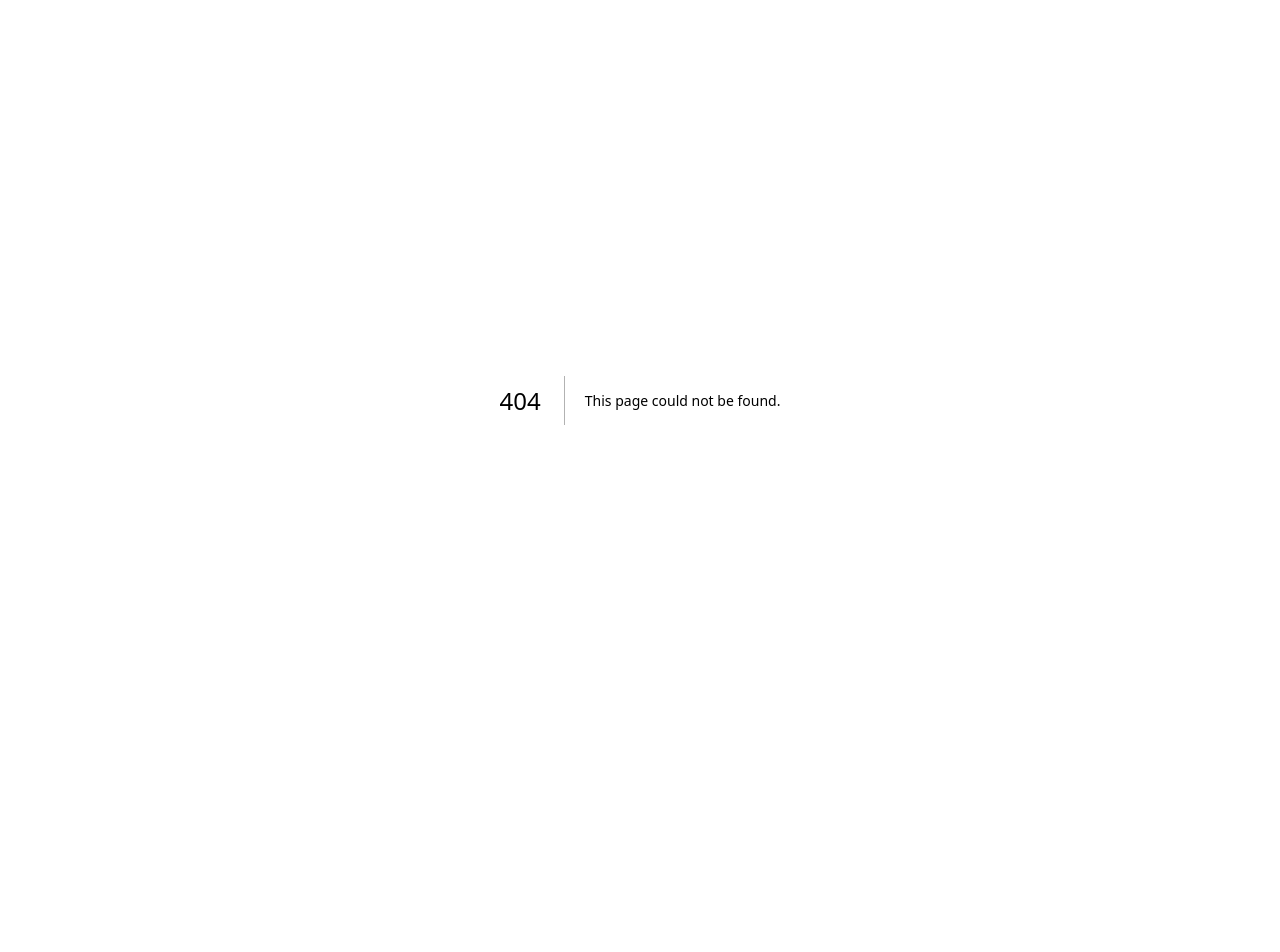
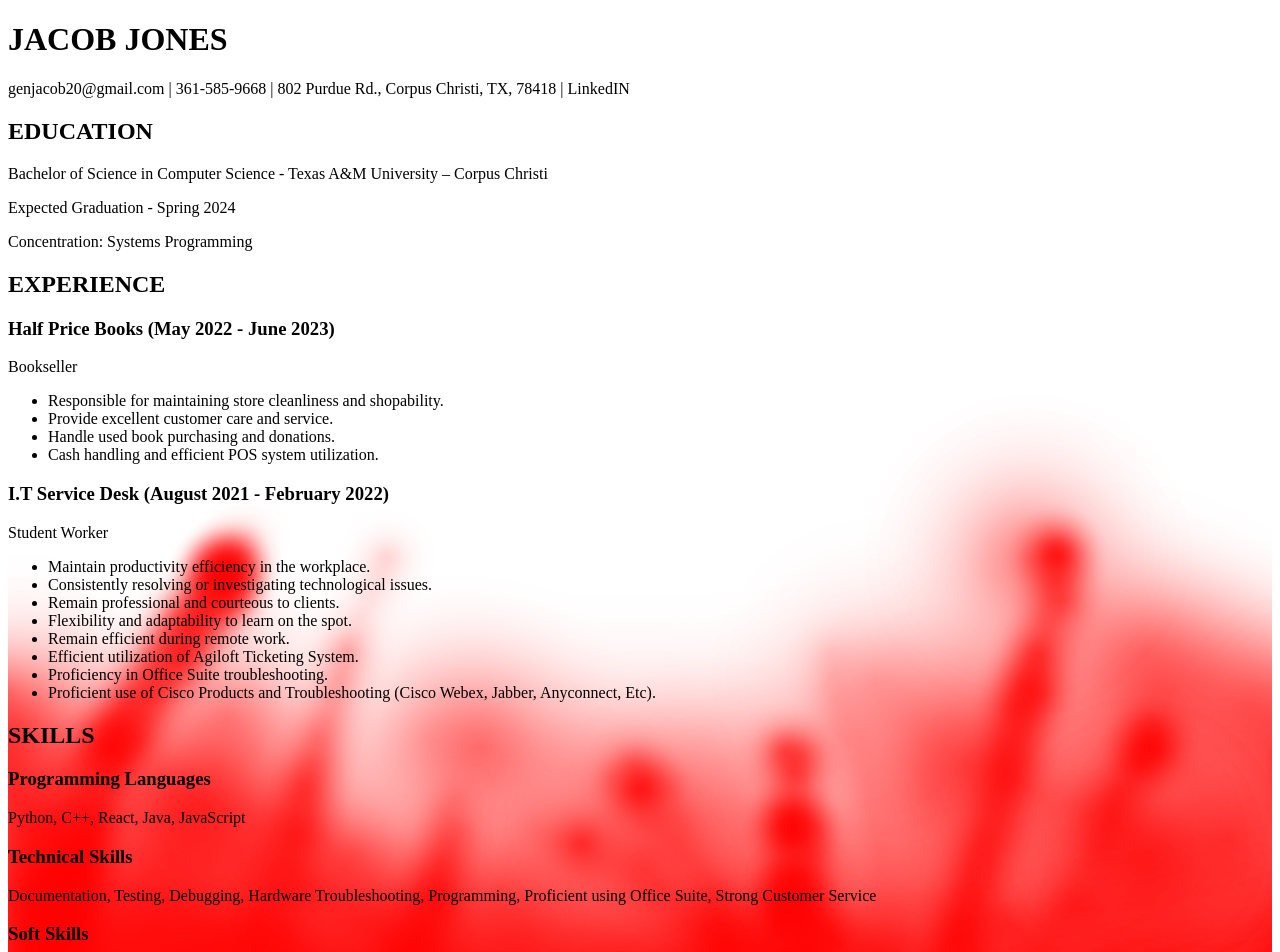
Before and after one commit to JacobJJoness/PortfolioSite, a Next.js app in the folder my-portfolio/: page /resume in a window 1280 px wide. Before the commit this address had no page. Shown: the top 952 px of the page. Before the commit the page ends 800 px from the top, so only its background shows below. Built offline with nearby package versions, Linux system fonts and the light colour scheme.

Commit message:
Added Resume Page
Added resume page still a WIP

```diff
--- a/my-portfolio/app/page.tsx
+++ b/my-portfolio/app/page.tsx
@@ -1,4 +1,5 @@
 import Image from 'next/image'
+import Link from 'next/link';
 
 export default function Home() {
   return (
@@ -49,11 +50,10 @@ export default function Home() {
           </p>
         </a>
 
-        <a
-          href="https://nextjs.org/learn?utm_source=create-next-app&utm_medium=appdir-template-tw&utm_campaign=create-next-app"
+        <Link
+          href="/resume"
           className="group rounded-lg border border-transparent px-5 py-4 transition-colors hover:border-gray-300 hover:bg-gray-100 hover:dark:border-neutral-700 hover:dark:bg-neutral-800/30"
-          target="_blank"
-          rel="noopener noreferrer"
+
         >
           <h2 className={`mb-3 text-2xl font-semibold`}>
             Resume{' '}
@@ -64,7 +64,7 @@ export default function Home() {
           <p className={`m-0 max-w-[30ch] text-sm opacity-50`}>
             Learn about Next.js in an interactive course with&nbsp;quizzes!
           </p>
-        </a>
+        </Link>
 
 
       </div>
--- /dev/null
+++ b/my-portfolio/pages/resume.tsx
@@ -0,0 +1,67 @@
+// pages/resume.js
+
+import Head from 'next/head';
+
+export default function Resume() {
+  return (
+    <div className="min-h-screen w-screen flex items-center justify-center bg-cover bg-center bg-no-repeat bg-black text-white" style={{ backgroundImage: 'url(/red.png)' }}>
+      <Head>
+        <title>Jacob Jones - Resume</title>
+      </Head>
+      <header className="mb-8">
+        <h1 className="text-4xl font-bold mb-2">JACOB JONES</h1>
+        <p className="text-lg">genjacob20@gmail.com | 361-585-9668 | 802 Purdue Rd., Corpus Christi, TX, 78418 | LinkedIN</p>
+      </header>
+      <section className="mb-8">
+        <h2 className="text-2xl font-bold mb-2">EDUCATION</h2>
+        <p>Bachelor of Science in Computer Science - Texas A&amp;M University – Corpus Christi</p>
+        <p>Expected Graduation - Spring 2024</p>
+        <p>Concentration: Systems Programming</p>
+      </section>
+      <section className="mb-8">
+        <h2 className="text-2xl font-bold mb-2">EXPERIENCE</h2>
+        <div className="mb-4">
+          <h3 className="text-lg font-bold">Half Price Books (May 2022 - June 2023)</h3>
+          <p>Bookseller</p>
+          <ul className="list-disc ml-8">
+            <li>Responsible for maintaining store cleanliness and shopability.</li>
+            <li>Provide excellent customer care and service.</li>
+            <li>Handle used book purchasing and donations.</li>
+            <li>Cash handling and efficient POS system utilization.</li>
+          </ul>
+        </div>
+        <div className="mb-4">
+          <h3 className="text-lg font-bold">I.T Service Desk (August 2021 - February 2022)</h3>
+          <p>Student Worker</p>
+          <ul className="list-disc ml-8">
+            <li>Maintain productivity efficiency in the workplace.</li>
+            <li>Consistently resolving or investigating technological issues.</li>
+            <li>Remain professional and courteous to clients.</li>
+            <li>Flexibility and adaptability to learn on the spot.</li>
+            <li>Remain efficient during remote work.</li>
+            <li>Efficient utilization of Agiloft Ticketing System.</li>
+            <li>Proficiency in Office Suite troubleshooting.</li>
+            <li>Proficient use of Cisco Products and Troubleshooting (Cisco Webex, Jabber, Anyconnect, Etc).</li>
+          </ul>
+        </div>
+      </section>
+      <section>
+        <h2 className="text-2xl font-bold mb-2">SKILLS</h2>
+        <div className="grid grid-cols-1 sm:grid-cols-2 md:grid-cols-3 gap-4">
+          <div>
+            <h3 className="text-lg font-bold mb-2">Programming Languages</h3>
+            <p>Python, C++, React, Java, JavaScript</p>
+          </div>
+          <div>
+            <h3 className="text-lg font-bold mb-2">Technical Skills</h3>
+            <p>Documentation, Testing, Debugging, Hardware Troubleshooting, Programming, Proficient using Office Suite, Strong Customer Service</p>
+          </div>
+          <div>
+            <h3 className="text-lg font-bold mb-2">Soft Skills</h3>
+            <p>Teamwork, Communication, Problem Solving, Adaptability, Detail Oriented</p>
+          </div>
+        </div>
+      </section>
+    </div>
+  );
+}
```
Also changed, not shown: my-portfolio/public/pxfuel.jpg (added), my-portfolio/public/red.png (added).
